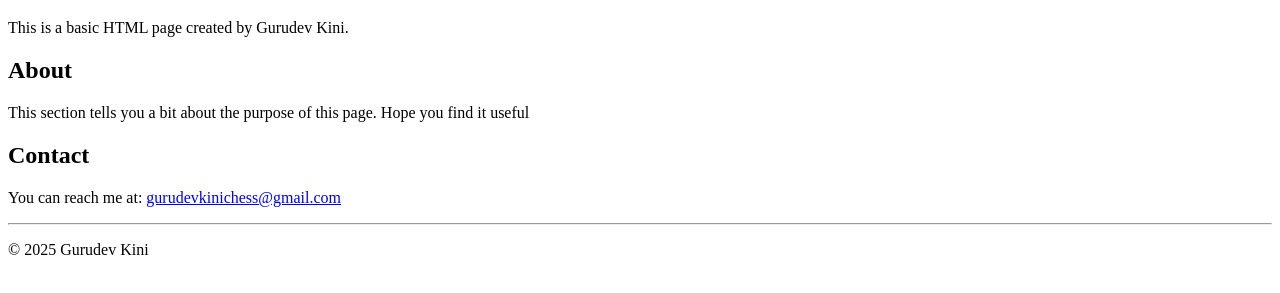
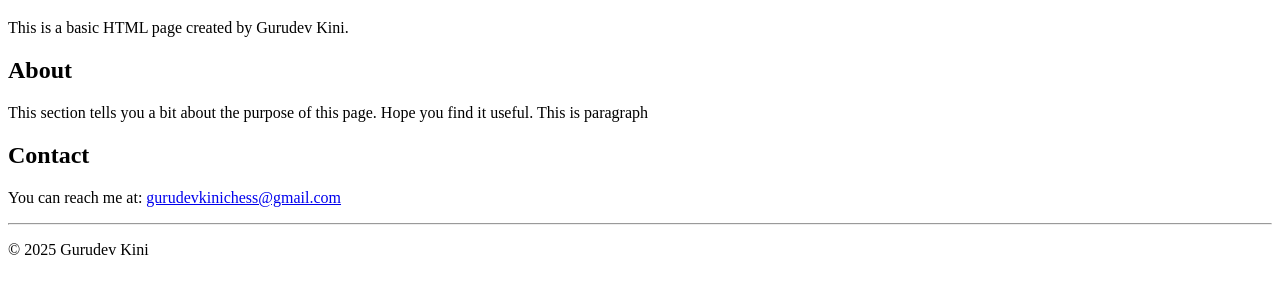
Before and after one commit to Gurudevkini/node, a website: page index.html in a window 1280 px wide. Shown: the part 61-354 px from the top of the page. Drawn offline with Linux system fonts and the light colour scheme.

Commit message:
Second changes to index

```diff
--- a/index.html
+++ b/index.html
@@ -10,7 +10,7 @@
   <p>This is a basic HTML page created by Gurudev Kini.</p>
 
   <h2>About</h2>
-  <p>This section tells you a bit about the purpose of this page. Hope you find it useful</p>
+  <p>This section tells you a bit about the purpose of this page. Hope you find it useful. This is paragraph</p>
 
   <h2>Contact</h2>
   <p>You can reach me at: <a href="mailto:yourname@gmail.com">gurudevkinichess@gmail.com</a></p>
```
